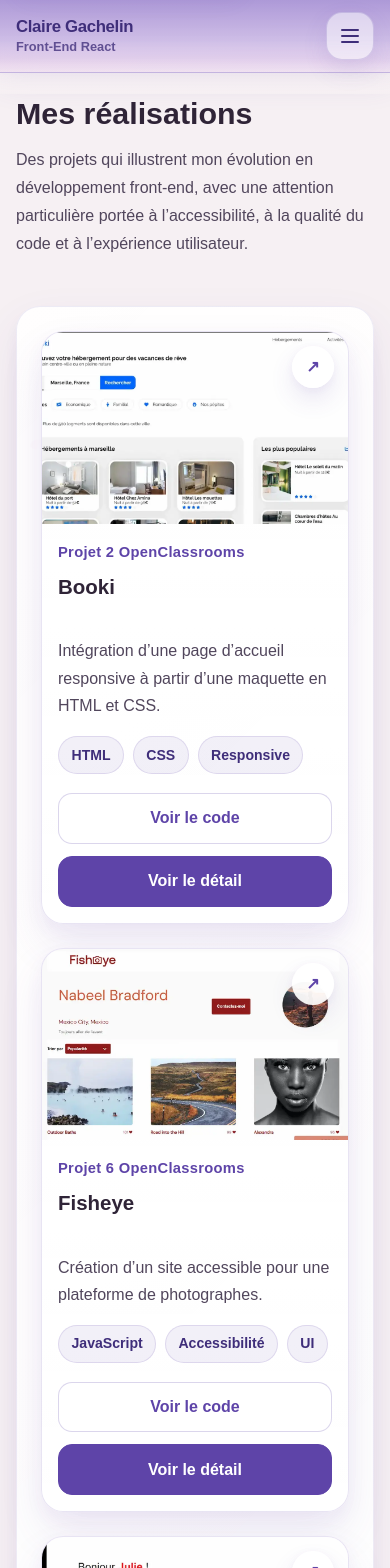
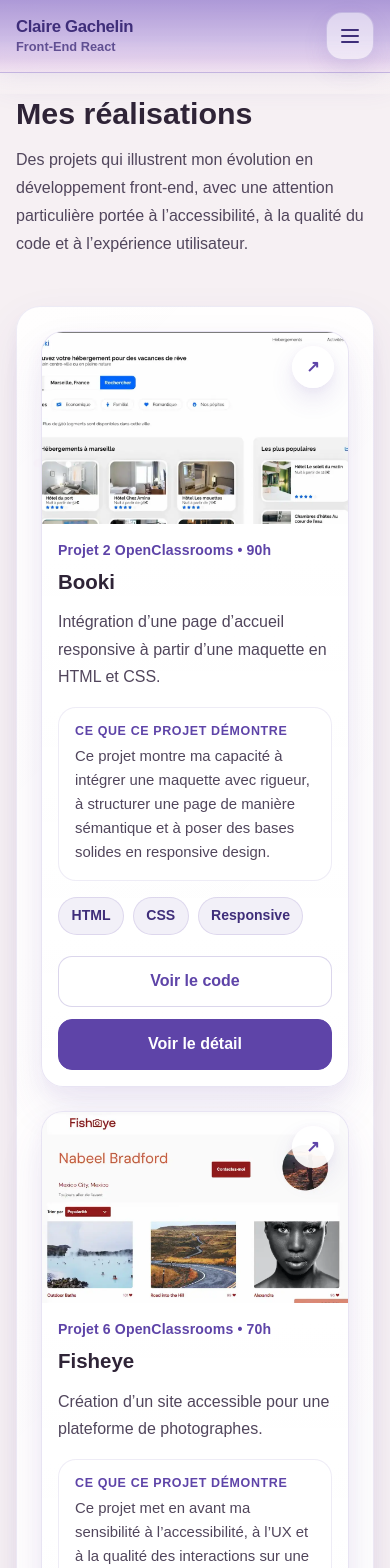
Before and after one commit to Ma-Eum/Portfolio-claire, a React (Vite) app: page /projects in a window 390 px wide. Shown: the top 1568 px of the page. Built offline with nearby package versions, Linux system fonts and the light colour scheme.

Commit message:
feat(projects): améliore l’accessibilité et renforce la valeur  des cartes et pages projet

```diff
--- a/src/components/ProjectCard/ProjectCard.jsx
+++ b/src/components/ProjectCard/ProjectCard.jsx
@@ -6,7 +6,10 @@ import './ProjectCard.scss'
 // la description courte, la stack et les actions principales.
 function ProjectCard({ project }) {
   return (
-    <article className="project-card">
+    <article
+      className="project-card"
+      aria-labelledby={`project-card-title-${project.id}`}
+    >
       <Link
         to={`/project/${project.id}`}
         className="project-card__media-link"
@@ -17,10 +20,14 @@ function ProjectCard({ project }) {
             <img
               className="project-card__image"
               src={project.image}
-              alt={`Aperçu du projet ${project.title}`}
+              alt={project.imageAlt || `Aperçu du projet ${project.title}`}
+              loading="lazy"
             />
           ) : (
-            <div className="project-card__image project-card__image--placeholder" aria-hidden="true" />
+            <div
+              className="project-card__image project-card__image--placeholder"
+              aria-hidden="true"
+            />
           )}
 
           <span className="project-card__overlay-icon" aria-hidden="true">
@@ -30,20 +37,29 @@ function ProjectCard({ project }) {
       </Link>
 
       <div className="project-card__body">
-        <p className="project-card__context">{project.context}</p>
+        <p className="project-card__context">
+          {project.context} • {project.duration}
+        </p>
 
-        <h3 className="project-card__title">
-          <Link
-            to={`/project/${project.id}`}
-            className="project-card__title-link"
-          >
+        <h3 id={`project-card-title-${project.id}`} className="project-card__title">
+          <Link to={`/project/${project.id}`} className="project-card__title-link">
             {project.title}
           </Link>
         </h3>
 
         <p className="project-card__description">{project.shortDescription}</p>
 
-        <ul className="project-card__tags" aria-label={`Technologies utilisées pour ${project.title}`}>
+        {project.recruiterHighlight ? (
+          <div className="project-card__highlight">
+            <p className="project-card__highlight-label">Ce que ce projet démontre</p>
+            <p className="project-card__highlight-text">{project.recruiterHighlight}</p>
+          </div>
+        ) : null}
+
+        <ul
+          className="project-card__tags"
+          aria-label={`Technologies utilisées pour ${project.title}`}
+        >
           {project.stack.map((item) => (
             <li key={item} className="project-card__tag">
               {item}
@@ -58,6 +74,7 @@ function ProjectCard({ project }) {
               href={project.github}
               target="_blank"
               rel="noreferrer"
+              aria-label={`Voir le code du projet ${project.title}`}
             >
               Voir le code
             </a>
@@ -66,6 +83,7 @@ function ProjectCard({ project }) {
           <Link
             to={`/project/${project.id}`}
             className="project-card__link project-card__link--primary"
+            aria-label={`Voir le détail du projet ${project.title}`}
           >
             Voir le détail
           </Link>
--- a/src/components/ProjectCard/ProjectCard.scss
+++ b/src/components/ProjectCard/ProjectCard.scss
@@ -5,6 +5,8 @@
   position: relative;
   display: flex;
   flex-direction: column;
+  min-width: 0;
+  width: 100%;
   height: 100%;
   overflow: hidden;
   border-radius: 26px;
@@ -38,7 +40,8 @@
   z-index: 0;
 }
 
-.project-card:hover {
+.project-card:hover,
+.project-card:focus-within {
   transform: translateY(-8px);
   border-color: rgba(94, 68, 168, 0.22);
   box-shadow:
@@ -74,7 +77,8 @@
     filter 0.4s ease;
 }
 
-.project-card:hover .project-card__image {
+.project-card:hover .project-card__image,
+.project-card:focus-within .project-card__image {
   transform: scale(1.045);
   filter: saturate(1.03);
 }
@@ -114,7 +118,8 @@
   z-index: 2;
 }
 
-.project-card:hover .project-card__overlay-icon {
+.project-card:hover .project-card__overlay-icon,
+.project-card:focus-within .project-card__overlay-icon {
   transform: translateY(-2px) scale(1.03);
   background: rgba(255, 255, 255, 0.98);
   box-shadow:
@@ -128,53 +133,87 @@
   display: flex;
   flex: 1;
   flex-direction: column;
+  min-width: 0;
   padding: 1.2rem 1.2rem 1.25rem;
 }
 
 .project-card__context {
   margin: 0 0 0.55rem;
   color: $color-primary;
-  font-size: 0.92rem;
+  font-size: 0.88rem;
   font-weight: 700;
-  letter-spacing: 0.02em;
+  line-height: 1.45;
+  letter-spacing: 0.01em;
 }
 
 .project-card__title {
-  margin: 0 0 0.75rem;
-  min-height: 3.2rem;
+  margin: 0 0 0.8rem;
+  min-height: 3.45rem;
   color: $color-text;
   font-size: 1.28rem;
   line-height: 1.3;
 }
 
-/* Lien sur le titre */
 .project-card__title-link {
   display: inline-block;
   color: inherit;
   text-decoration: none;
-
   transition:
     color 0.25s ease,
     transform 0.25s ease;
 }
 
-/* Hover aligné avec l’effet card */
-.project-card__title-link:hover {
+.project-card__title-link:visited {
+  color: inherit;
+  text-decoration: none;
+}
+
+.project-card__title-link:hover,
+.project-card__title-link:focus-visible,
+.project-card:hover .project-card__title-link,
+.project-card:focus-within .project-card__title-link {
   color: $color-primary;
   text-decoration: underline;
   text-underline-offset: 4px;
 }
 
-/* Effet bonus : quand on survole toute la card */
-.project-card:hover .project-card__title-link {
-  color: $color-primary;
+.project-card__description {
+  margin: 0 0 1rem;
+  min-height: 7.2rem;
+  color: $color-text-secondary;
+  line-height: 1.72;
 }
 
-.project-card__description {
+.project-card__highlight {
+  display: flex;
+  flex-direction: column;
+  justify-content: flex-start;
   margin: 0 0 1rem;
+  height: 10.6rem;
+  min-height: 10.6rem;
+  padding: 0.95rem 1rem;
+  border-radius: 18px;
+  background: rgba(255, 255, 255, 0.74);
+  border: 1px solid rgba(94, 68, 168, 0.1);
+  overflow: hidden;
+}
+
+.project-card__highlight-label {
+  margin: 0 0 0.35rem;
+  color: $color-primary;
+  font-size: 0.78rem;
+  font-weight: 700;
+  text-transform: uppercase;
+  letter-spacing: 0.05em;
+  line-height: 1.35;
+}
+
+.project-card__highlight-text {
+  margin: 0;
+  flex: 1;
   color: $color-text-secondary;
-  line-height: 1.72;
-  flex-grow: 1;
+  line-height: 1.6;
+  font-size: 0.93rem;
 }
 
 .project-card__tags {
@@ -183,7 +222,9 @@
   gap: 0.55rem;
   margin: 0 0 1.15rem;
   padding: 0;
+  min-height: 3.25rem;
   list-style: none;
+  align-content: flex-start;
 }
 
 .project-card__tag {
@@ -201,6 +242,7 @@
   flex-wrap: wrap;
   gap: 0.75rem;
   margin-top: auto;
+  padding-top: 0.15rem;
 }
 
 .project-card__link {
@@ -246,6 +288,16 @@
   box-shadow: 0 12px 30px rgba(94, 68, 168, 0.12);
 }
 
+@media (max-width: 900px) {
+  .project-card__title,
+  .project-card__description,
+  .project-card__highlight,
+  .project-card__tags {
+    min-height: auto;
+    height: auto;
+  }
+}
+
 @media (max-width: 640px) {
   .project-card {
     border-radius: 22px;
@@ -273,15 +325,18 @@
     transition: none;
   }
 
-  .project-card:hover {
+  .project-card:hover,
+  .project-card:focus-within {
     transform: none;
   }
 
-  .project-card:hover .project-card__image {
+  .project-card:hover .project-card__image,
+  .project-card:focus-within .project-card__image {
     transform: none;
   }
 
-  .project-card:hover .project-card__overlay-icon {
+  .project-card:hover .project-card__overlay-icon,
+  .project-card:focus-within .project-card__overlay-icon {
     transform: none;
   }
 }
--- a/src/data/projects.js
+++ b/src/data/projects.js
@@ -13,17 +13,19 @@ const projects = [
     id: 'booki',
     title: 'Booki',
     image: '/projects/booki.webp',
+    imageAlt:
+      "Page d’accueil du projet Booki avec moteur de recherche d’hébergements et sections de présentation responsive.",
     shortDescription:
       'Intégration d’une page d’accueil responsive à partir d’une maquette en HTML et CSS.',
     fullDescription:
-      'Projet de transformation de maquette en interface web responsive avec une attention portée à la structure HTML, à la mise en page CSS et à l’adaptation desktop/mobile.',
+      'Projet d’intégration front-end consistant à transformer une maquette en interface web responsive. L’enjeu était de construire une base propre, structurée et fidèle visuellement, tout en assurant une bonne adaptation entre desktop, tablette et mobile.',
     recruiterHighlight:
-      'Ce projet montre ma capacité à intégrer une maquette proprement, à structurer une page web et à produire un rendu responsive fidèle.',
+      'Ce projet montre ma capacité à intégrer une maquette avec rigueur, à structurer une page de manière sémantique et à poser des bases solides en responsive design.',
     work: [
-      'Intégration de la maquette en HTML et CSS',
+      'Intégration complète de la maquette en HTML et CSS',
       'Mise en place d’une structure de page claire et sémantique',
       'Adaptation responsive pour différents formats d’écran',
-      'Respect visuel de la maquette fournie',
+      'Respect visuel du design fourni avec une attention portée à la lisibilité',
     ],
     duration: '90h',
     context: 'Projet 2 OpenClassrooms',
@@ -41,17 +43,19 @@ const projects = [
     id: 'fisheye',
     title: 'Fisheye',
     image: '/projects/fisheye.webp',
+    imageAlt:
+      "Interface du projet Fisheye présentant une plateforme de photographes avec navigation accessible et galerie interactive.",
     shortDescription:
       'Création d’un site accessible pour une plateforme de photographes.',
     fullDescription:
-      'Projet centré sur l’accessibilité front-end avec navigation clavier, gestion des interactions et amélioration de l’expérience utilisateur sur une plateforme de photographes.',
+      'Projet centré sur l’accessibilité front-end et l’expérience utilisateur. L’objectif était d’améliorer les interactions, la navigation clavier et la structure globale de l’interface afin de proposer un parcours plus inclusif sur une plateforme de photographes.',
     recruiterHighlight:
-      'Ce projet met en avant ma sensibilité à l’accessibilité, à l’UX et à la qualité d’interaction sur une interface web.',
+      'Ce projet met en avant ma sensibilité à l’accessibilité, à l’UX et à la qualité des interactions sur une interface web dynamique.',
     work: [
       'Amélioration de l’accessibilité globale de l’interface',
-      'Gestion de la navigation clavier',
-      'Développement des interactions JavaScript',
-      'Travail sur la structure sémantique et l’expérience utilisateur',
+      'Gestion de la navigation clavier et des interactions associées',
+      'Développement des comportements JavaScript de la galerie et du formulaire',
+      'Travail sur la structure sémantique et la cohérence du parcours utilisateur',
     ],
     duration: '70h',
     context: 'Projet 6 OpenClassrooms',
@@ -64,17 +68,19 @@ const projects = [
     id: 'sportsee',
     title: 'SportSee',
     image: '/projects/sportsee.webp',
+    imageAlt:
+      "Tableau de bord SportSee affichant plusieurs graphiques de suivi d’activité utilisateur développés avec React.",
     shortDescription:
       'Développement d’un tableau de bord analytics avec React et visualisation de données.',
     fullDescription:
-      'Application front-end développée avec React pour afficher des données utilisateurs sous forme de graphiques. Ce projet met en avant la consommation de données, la structuration de composants et la visualisation.',
+      'Application front-end développée avec React pour afficher des données utilisateurs sous forme de graphiques. Ce projet met en avant la structuration de composants, l’exploitation de données et la restitution visuelle d’informations de manière lisible.',
     recruiterHighlight:
-      'Ce projet montre ma capacité à construire une interface React modulaire, à exploiter des données et à les restituer de manière lisible.',
+      'Ce projet montre ma capacité à construire une interface React modulaire, à exploiter des données et à les restituer de façon claire pour l’utilisateur.',
     work: [
-      'Développement d’une interface React orientée composants',
+      'Développement d’une interface React orientée composants réutilisables',
       'Affichage dynamique de données utilisateurs',
-      'Mise en place de graphiques lisibles',
-      'Organisation du code pour faciliter la maintenance',
+      'Mise en place de graphiques lisibles et compréhensibles',
+      'Organisation du code pour faciliter la maintenance et l’évolution du projet',
     ],
     duration: '60h',
     context: 'Projet 12 OpenClassrooms',
@@ -92,17 +98,19 @@ const projects = [
     id: 'argentbank',
     title: 'Argent Bank',
     image: '/projects/argentbank.webp',
+    imageAlt:
+      "Interface utilisateur du projet Argent Bank avec authentification et espace personnel bancaire.",
     shortDescription:
       'Application bancaire React avec authentification et gestion de compte utilisateur.',
     fullDescription:
-      'Projet React basé sur l’utilisation d’une API pour gérer l’authentification d’un utilisateur et l’affichage de ses informations bancaires, avec une logique de navigation et de gestion d’état.',
+      'Projet React basé sur l’utilisation d’une API pour gérer l’authentification d’un utilisateur et l’affichage de ses informations bancaires. L’application s’appuie sur une logique de navigation, de composants et de gestion d’état orientée utilisateur.',
     recruiterHighlight:
-      'Ce projet illustre ma capacité à travailler avec une API, gérer l’authentification et structurer une application React orientée utilisateur.',
+      'Ce projet illustre ma capacité à travailler avec une API, à gérer une logique d’authentification et à structurer une application React centrée sur l’utilisateur.',
     work: [
       'Intégration du front-end en React',
-      'Connexion à une API pour l’authentification',
-      'Gestion des données utilisateur',
-      'Organisation de l’application autour des routes et composants',
+      'Connexion à une API pour l’authentification utilisateur',
+      'Gestion et affichage des données du profil',
+      'Organisation de l’application autour des routes, composants et états utiles',
     ],
     duration: '100h',
     context: 'Projet 13 OpenClassrooms',
@@ -115,17 +123,19 @@ const projects = [
     id: 'hrnet',
     title: 'HRnet',
     image: '/projects/hrnet.webp',
+    imageAlt:
+      "Interface RH du projet HRnet migré de jQuery vers React avec formulaire et composants réutilisables.",
     shortDescription:
       'Migration d’une application jQuery vers React avec création d’un composant réutilisable.',
     fullDescription:
-      'Projet de refonte front-end consistant à migrer une application existante de jQuery vers React tout en améliorant l’organisation du code et en publiant un composant réutilisable.',
+      'Projet de refonte front-end consistant à migrer une application existante de jQuery vers React tout en améliorant l’organisation du code. L’objectif était de moderniser la base, clarifier la structure et produire un composant réutilisable publiable.',
     recruiterHighlight:
-      'Ce projet montre ma capacité à refactoriser, moderniser une base existante et produire un code plus modulaire et maintenable.',
+      'Ce projet montre ma capacité à refactoriser, moderniser une base existante et produire un code plus modulaire, réutilisable et maintenable.',
     work: [
-      'Migration d’une application existante vers React',
-      'Refactor du code pour améliorer la maintenabilité',
-      'Création d’un composant réutilisable',
-      'Amélioration de la structure et de la lisibilité du projet',
+      'Migration d’une application existante de jQuery vers React',
+      'Refactor du code pour améliorer la lisibilité et la maintenabilité',
+      'Création d’un composant réutilisable publié séparément',
+      'Amélioration globale de la structure et de l’organisation du projet',
     ],
     duration: '110h',
     context: 'Projet 14 OpenClassrooms',
@@ -143,12 +153,14 @@ const projects = [
     id: 'handifun',
     title: 'HandiFun',
     image: '/projects/handifun.webp',
+    imageAlt:
+      "Page d’accueil du projet HandiFun présentant une association inclusive avec contenus structurés et interface WordPress accessible.",
     shortDescription:
       'Création en équipe d’un site vitrine WordPress accessible pour une association proposant des activités de loisir à des personnes en situation de handicap.',
     fullDescription:
-      'Projet collectif réalisé autour de WordPress pour concevoir un site associatif accessible, clair et évolutif. L’objectif était de donner de la visibilité à l’association, faciliter la diffusion d’informations, encourager les adhésions, attirer des bénévoles et préparer une future évolution vers des dons en ligne. Le projet a combiné personnalisation du thème, intégration front-end, adaptation de pages clés et mise en place d’extensions utiles à l’accessibilité et au parcours utilisateur.',
+      'Projet collectif réalisé autour de WordPress pour concevoir un site associatif accessible, clair et évolutif. L’objectif était de donner de la visibilité à l’association, de faciliter la diffusion d’informations, d’encourager les adhésions, d’attirer des bénévoles et de préparer une future évolution vers des dons en ligne. Le projet a combiné personnalisation du thème, intégration front-end, adaptation de pages clés et mise en place d’extensions utiles à l’accessibilité et au parcours utilisateur.',
     recruiterHighlight:
-      'Ce projet met en avant ma capacité à travailler en équipe sur un CMS, à personnaliser un site WordPress, à améliorer l’accessibilité et à répondre à un besoin concret d’association avec une logique orientée utilisateur.',
+      'Ce projet met en avant ma capacité à travailler en équipe sur un CMS, à personnaliser un site WordPress, à améliorer l’accessibilité et à répondre à un besoin concret avec une logique orientée utilisateur.',
     work: [
       'Participation à la conception et à la réalisation d’un site vitrine WordPress en équipe',
       'Ajout d’un moteur de recherche personnalisé via header.php, searchform.php et search.php',
--- a/src/styles/main.scss
+++ b/src/styles/main.scss
@@ -17,3 +17,50 @@
 .app-main {
   flex: 1;
 }
+
+// ==============================
+// Accessibilité globale
+// ==============================
+html {
+  scroll-behavior: smooth;
+}
+
+.skip-link {
+  position: absolute;
+  top: -120px;
+  left: 1rem;
+  z-index: 1000;
+  padding: 0.85rem 1rem;
+  border-radius: 12px;
+  background: $color-primary-dark;
+  color: #ffffff;
+  font-weight: 700;
+  text-decoration: none;
+  box-shadow: 0 12px 24px rgba(94, 68, 168, 0.18);
+  transition: top 0.2s ease;
+}
+
+.skip-link:focus {
+  top: 1rem;
+}
+
+a:focus-visible,
+button:focus-visible,
+input:focus-visible,
+textarea:focus-visible,
+select:focus-visible,
+[tabindex]:focus-visible {
+  outline: 3px solid $color-focus;
+  outline-offset: 3px;
+  box-shadow: 0 0 0 6px rgba(94, 68, 168, 0.12);
+}
+
+@media (prefers-reduced-motion: reduce) {
+  html {
+    scroll-behavior: auto;
+  }
+
+  .skip-link {
+    transition: none;
+  }
+}
```
